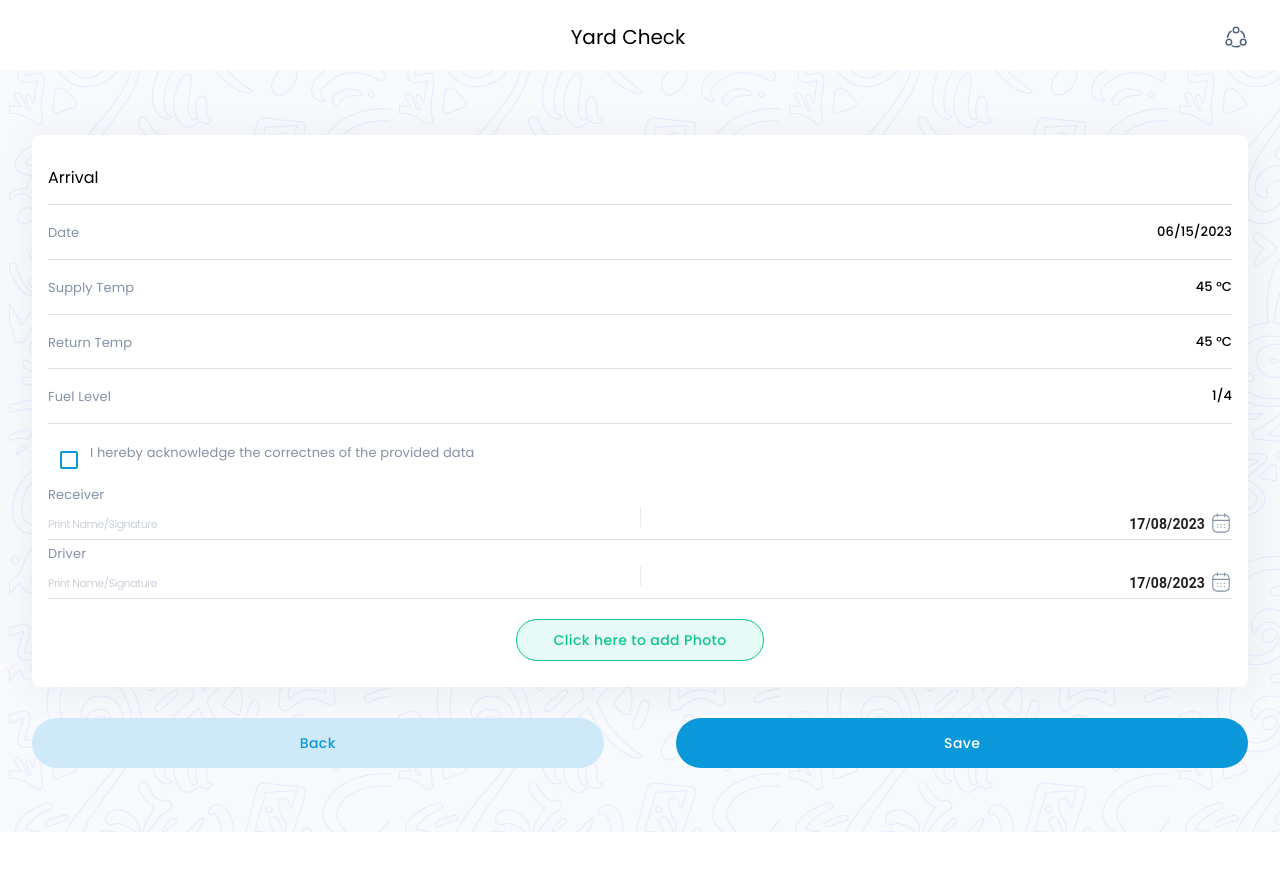
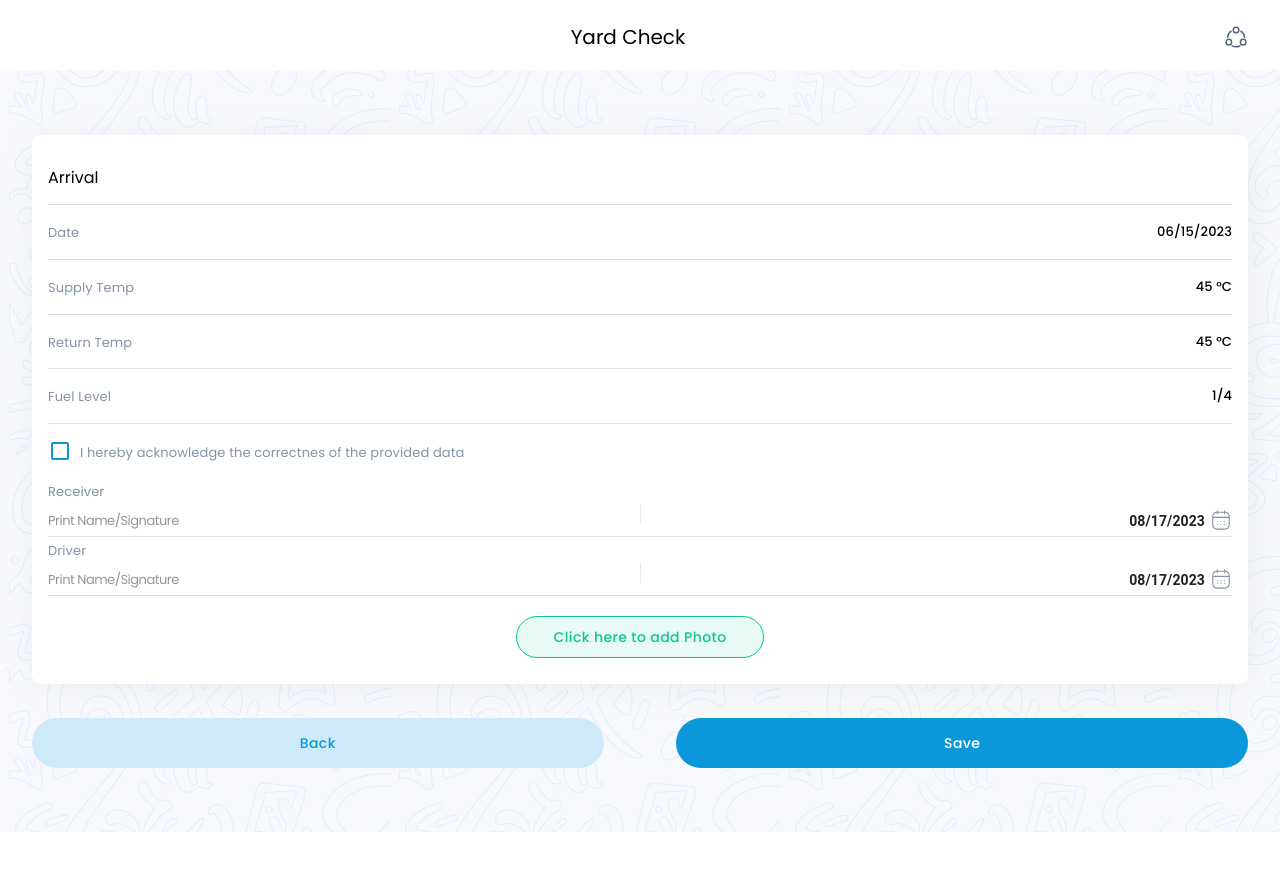
Before and after one commit to charisma93/React-PWA-APP, a React (Create React App) app: page /yarddelivery in a window 1280 px wide. Shown: the top 870 px of the page. Built offline with nearby package versions, Linux system fonts and the light colour scheme.

Commit message:
small issues changed

```diff
--- a/src/pages/info/deliveryDetail/index.js
+++ b/src/pages/info/deliveryDetail/index.js
@@ -43,12 +43,14 @@ const theme = createTheme({
     },
     subtitle2: {
       fontFamily: "Poppins",
-      fontSize: 13,
+      fontSize: "13px",
       marginTop: "3px !important",
-      textAlign: "start",
+      textAlign: "end",
       paddingLeft: 5,
       display: "flex",
       alignItems: "center",
+      justifyContent: "end",
+      paddingRight: "10px"
     },
     body2: {
       color: "#8492A7",
@@ -100,8 +102,8 @@ const DeliveryDetail = () => {
             }}
           >
             <Box sx={{ p: "7px 0px", display: "flex" }}>
-              <Box variant="title" mt={1} width={"35%"} />
-              <Typography variant="title" mt={1} width={"30%"}>
+              <Box mt={1} width={"35%"} />
+              <Typography variant="title" mt={1} width={"30%"} sx={{ justifyContent: 'end', paddingRight: '22px'}}>
                 Arrival
               </Typography>
               <Typography
@@ -129,7 +131,9 @@ const DeliveryDetail = () => {
                   fontStyle: "normal",
                   fontWeight: "500",
                   lineHeight: "normal",
-                  width: "29%",
+                  display: "flex",
+                  justifyContent: "end",
+                  paddingRight: "10px"
                 }}
               >
                 06/15/2023
@@ -140,16 +144,18 @@ const DeliveryDetail = () => {
                 disableUnderline={true}
                 autoFocus={true}
                 className="input-box"
-                value={moment(value).format("DD/MM/YYYY")}
-                sx={{
+                value={moment(value).format("MM/DD/YYYY")}
+                style={{ width: "29%" }}
+                inputProps={{
+                  sx: {
                     textAlign: "right",
                     fontFamily: "Poppins",
                     fontSize: "13px",
                     fontStyle: "normal",
                     fontWeight: "500",
                     lineHeight: "normal",
-                  width: "29%",
                     color: "red",
+                  },
                 }}
               />
               <img
@@ -305,11 +311,17 @@ const DeliveryDetail = () => {
             </Box>
             <Divider />
 
-            <Box sx={{ display: "flex", paddingTop: "7px" }}>
+            <Box sx={{ display: "flex", paddingTop: "15px" }}>
               <Checkbox
                 inputProps={{ "aria-label": "controlled" }}
                 sx={{
                   color: "#0B98DA",
+                  "&.MuiCheckbox-root": {
+                    padding: "0px 8px 15px 0px!important",
+                  },
+                  ".MuiButtonBase-root-MuiCheckbox-root": {
+                    padding: '0px !important'
+                  },
                   "&.Mui-checked": {
                     color: "#0B98DA",
                   },
@@ -341,9 +353,9 @@ const DeliveryDetail = () => {
                     inputProps={{
                       sx: {
                         "&::placeholder": {
-                          color: "#8492A7",
+                          color: "#030303",
                           fontFamily: "Poppins",
-                          fontSize: "11px",
+                          fontSize: "13px",
                           fontStyle: "normal",
                           fontWeight: 400,
                           lineHeight: "normal",
@@ -360,16 +372,18 @@ const DeliveryDetail = () => {
                       disableUnderline={true}
                       autoFocus={true}
                       className="input-box"
-                      value={moment(value).format("DD/MM/YYYY")}
-                      sx={{
+                      value={moment(value).format("MM/DD/YYYY")}
+                      inputProps={{
+                        sx: {
+                          textAlign: "end",
                           width: "100%",
-                        textAlign: "end",
                           fontFamily: "Poppins",
                           fontSize: "13px",
                           fontStyle: "normal",
                           fontWeight: "500",
                           lineHeight: "normal",
                           color: "red",
+                        }
                       }}
                     />
                     <img
@@ -403,9 +417,9 @@ const DeliveryDetail = () => {
                     inputProps={{
                       sx: {
                         "&::placeholder": {
-                          color: "#8492A7",
+                          color: "#030303",
                           fontFamily: "Poppins",
-                          fontSize: "11px",
+                          fontSize: "13px",
                           fontStyle: "normal",
                           fontWeight: 400,
                           lineHeight: "normal",
@@ -422,16 +436,18 @@ const DeliveryDetail = () => {
                       disableUnderline={true}
                       autoFocus={true}
                       className="input-box"
-                      value={moment(value).format("DD/MM/YYYY")}
-                      sx={{
+                      value={moment(value).format("MM/DD/YYYY")}
+                      inputProps={{
+                        sx: {
+                          textAlign: "end",
                           width: "100%",
-                        textAlign: "right",
                           fontFamily: "Poppins",
                           fontSize: "13px",
                           fontStyle: "normal",
                           fontWeight: "500",
                           lineHeight: "normal",
                           color: "red",
+                        }
                       }}
                     />
                     <img
--- a/src/pages/yardDelivery/index.js
+++ b/src/pages/yardDelivery/index.js
@@ -129,6 +129,12 @@ const YardDelivery = () => {
               <Checkbox
                 inputProps={{ "aria-label": "controlled" }}
                 sx={{
+                  "&.MuiCheckbox-root": {
+                    padding: "0px 8px 15px 0px!important",
+                  },
+                  ".MuiButtonBase-root-MuiCheckbox-root": {
+                    padding: '0px !important'
+                  },
                   color: "#0B98DA",
                   "&.Mui-checked": {
                     color: "#0B98DA",
@@ -156,14 +162,13 @@ const YardDelivery = () => {
                   <Input
                     disableUnderline={true}
                     autoFocus={true}
-                    style={{ width: "60%" }}
                     placeholder="Print Name/Signature"
                     inputProps={{
                       sx: {
                         "&::placeholder": {
-                          color: "#8492A7",
+                          color: "#030303",
                           fontFamily: "Poppins",
-                          fontSize: "11px",
+                          fontSize: "13px",
                           fontStyle: "normal",
                           fontWeight: 400,
                           lineHeight: "normal",
@@ -180,7 +185,7 @@ const YardDelivery = () => {
                       disableUnderline={true}
                       autoFocus={true}
                       className="input-box"
-                      value={moment(value).format("DD/MM/YYYY")}
+                      value={moment(value).format("MM/DD/YYYY")}
                       inputProps={{
                         sx: {
                           textAlign: "end",
@@ -216,14 +221,13 @@ const YardDelivery = () => {
                   <Input
                     disableUnderline={true}
                     autoFocus={true}
-                    style={{ width: "60%" }}
                     placeholder="Print Name/Signature"
                     inputProps={{
                       sx: {
                         "&::placeholder": {
-                          color: "#8492A7",
+                          color: "#030303",
                           fontFamily: "Poppins",
-                          fontSize: "11px",
+                          fontSize: "13px",
                           fontStyle: "normal",
                           fontWeight: 400,
                           lineHeight: "normal",
@@ -240,7 +244,7 @@ const YardDelivery = () => {
                       disableUnderline={true}
                       autoFocus={true}
                       className="input-box"
-                      value={moment(value).format("DD/MM/YYYY")}
+                      value={moment(value).format("MM/DD/YYYY")}
                       inputProps={{
                         sx: {
                           textAlign: "end",
```
Also changed, not shown: 1 other file (tests, documents, lock files or other folders). Lines whose indentation alone changed are shown as unchanged.
